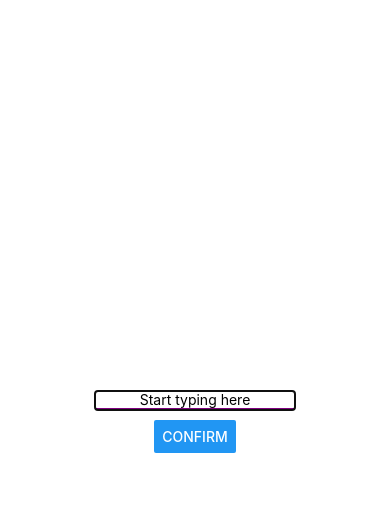
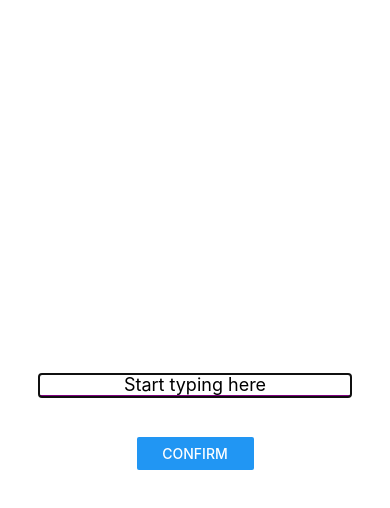
Before and after one commit to lizihao159/CS5520_project, a React Native app: screen / in a window 390 px wide. Both pictures are taken after a click on the button "ADD A GOAL". Shown: the top 508 px of the page. Built offline with nearby package versions, Linux system fonts and the light colour scheme.

Commit message:
change text and textinput styling

```diff
--- a/App.js
+++ b/App.js
@@ -5,14 +5,14 @@ import { useState } from 'react';
 import Input from './components/Input';
 
 export default function App() {
-  const appName = 'Welcome to My Awesome app!';
+  const appName = 'Welcome to My awesome app!';
   const [inputText, setInputText] = useState(''); // State to store input from child
   const [modalVisible, setModalVisible] = useState(false); // State to control modal visibility
 
   // Callback function to handle the data received from Input.js
   const handleInputData = (text) => {
-    setInputText(text); // Set the input text
-    setModalVisible(false); // Hide the modal after the user adds a goal
+    setInputText(text); // Set the input text from the child component
+    setModalVisible(false); // Hide the modal once the user adds a goal
   };
 
   return (
@@ -26,8 +26,8 @@ export default function App() {
       {/* Pass the modal visibility and the callback function to the Input component */}
       <Input autoFocus={true} isVisible={modalVisible} onConfirm={handleInputData} />
 
-      {/* Display the input text after user typed*/}
-      <Text>{inputText ? `You typed: ${inputText}` : ''}</Text>
+      {/* Display the input text received from the Input component */}
+      <Text style={styles.goalText}>{inputText ? inputText : ''}</Text>
     </View>
   );
 }
@@ -39,4 +39,9 @@ const styles = StyleSheet.create({
     alignItems: 'center',
     justifyContent: 'center',
   },
+  goalText: {
+    fontSize: 20,
+    color: 'brown',
+    marginTop: 20,
+  },
 });
--- a/components/Header.js
+++ b/components/Header.js
@@ -15,7 +15,7 @@ const styles = StyleSheet.create({
         borderColor: 'purple', // Border color
         padding: 10, // Add padding inside the border
         borderRadius: 10, // Rounded corners
-        marginBottom: 10, // Add space below the header
+        marginBottom: 10,
     },
     headerText: {
         color: 'purple', // Purple text color
--- a/components/Input.js
+++ b/components/Input.js
@@ -25,22 +25,22 @@ export default function Input({ autoFocus, onConfirm, isVisible }) {
 
     const handleFocus = () => {
         setIsFocused(true);
-        setMessage('');
+        setMessage(''); // Clear message on focus
     };
 
     // Event handler for Confirm button
     const handleConfirm = () => {
-        console.log(`User typed: ${text}`);
+        console.log(`User typed: ${text}`); // Logs text input
         if (onConfirm) {
-            onConfirm(text); // Call the callback function
+            onConfirm(text); // Call the callback function and pass the text as a parameter
         }
-        setText(''); // Reset the input
+        setText(''); // Reset the input after confirm
     };
 
     return (
         <Modal
             visible={isVisible}
-            animationType="slide" // Makes the modal slide from the bottom position
+            animationType="slide" // Makes the modal slide from the bottom
         >
             <View style={styles.container}>
                 <TextInput
@@ -49,26 +49,22 @@ export default function Input({ autoFocus, onConfirm, isVisible }) {
                     autoCorrect={true}
                     keyboardType="default"
                     value={text}
-                    style={{
-                        borderBottomColor: 'purple',
-                        borderBottomWidth: 2,
-                        width: 200,
-                        textAlign: 'center',
-                        marginBottom: 10,
-                    }}
+                    style={styles.input}
                     onChangeText={(text) => setText(text)}
                     onFocus={handleFocus}
                     onBlur={handleBlur}
                 />
                 {isFocused && text.length > 0 ? (
-                    <Text>Character count: {text.length}</Text>
+                    <Text style={styles.charCount}>Character count: {text.length}</Text>
                 ) : null}
                 {!isFocused && message ? (
-                    <Text>{message}</Text>
+                    <Text style={styles.message}>{message}</Text>
                 ) : null}
 
                 {/* Add Confirm button */}
-                <Button title="Confirm" onPress={handleConfirm} />
+                <View style={styles.buttonContainer}>
+                    <Button title="Confirm" onPress={handleConfirm} />
+                </View>
             </View>
         </Modal>
     );
@@ -81,4 +77,26 @@ const styles = StyleSheet.create({
         alignItems: 'center',
         justifyContent: 'center',
     },
+    input: {
+        borderBottomColor: 'purple',
+        borderBottomWidth: 2,
+        width: '80%', // Adjust width
+        textAlign: 'center',
+        fontSize: 18,
+        marginBottom: 20, // Space below the input field
+    },
+    charCount: {
+        fontSize: 16,
+        color: 'gray',
+        marginBottom: 10,
+    },
+    message: {
+        fontSize: 16,
+        color: 'red',
+        marginBottom: 20,
+    },
+    buttonContainer: {
+        width: '30%', // Make button take 30% of the available width
+        marginTop: 20,
+    }
 });
```
